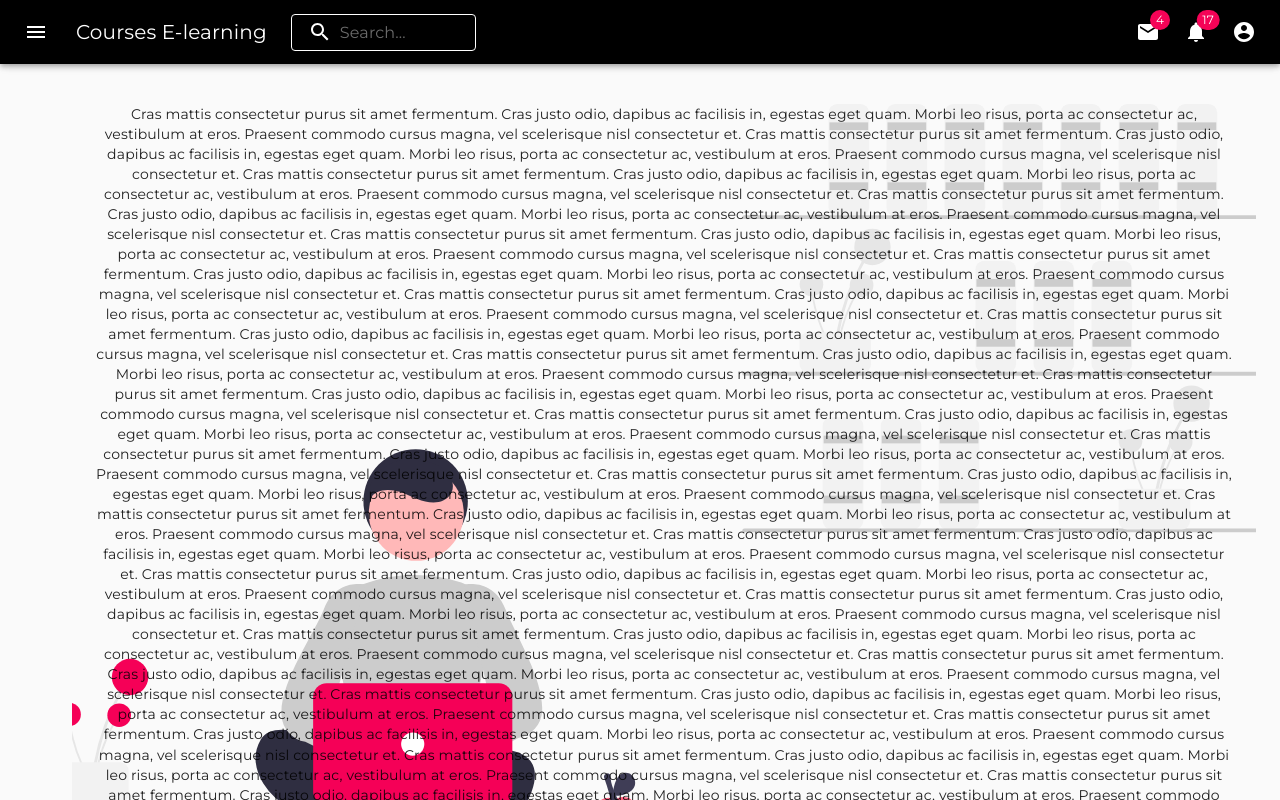
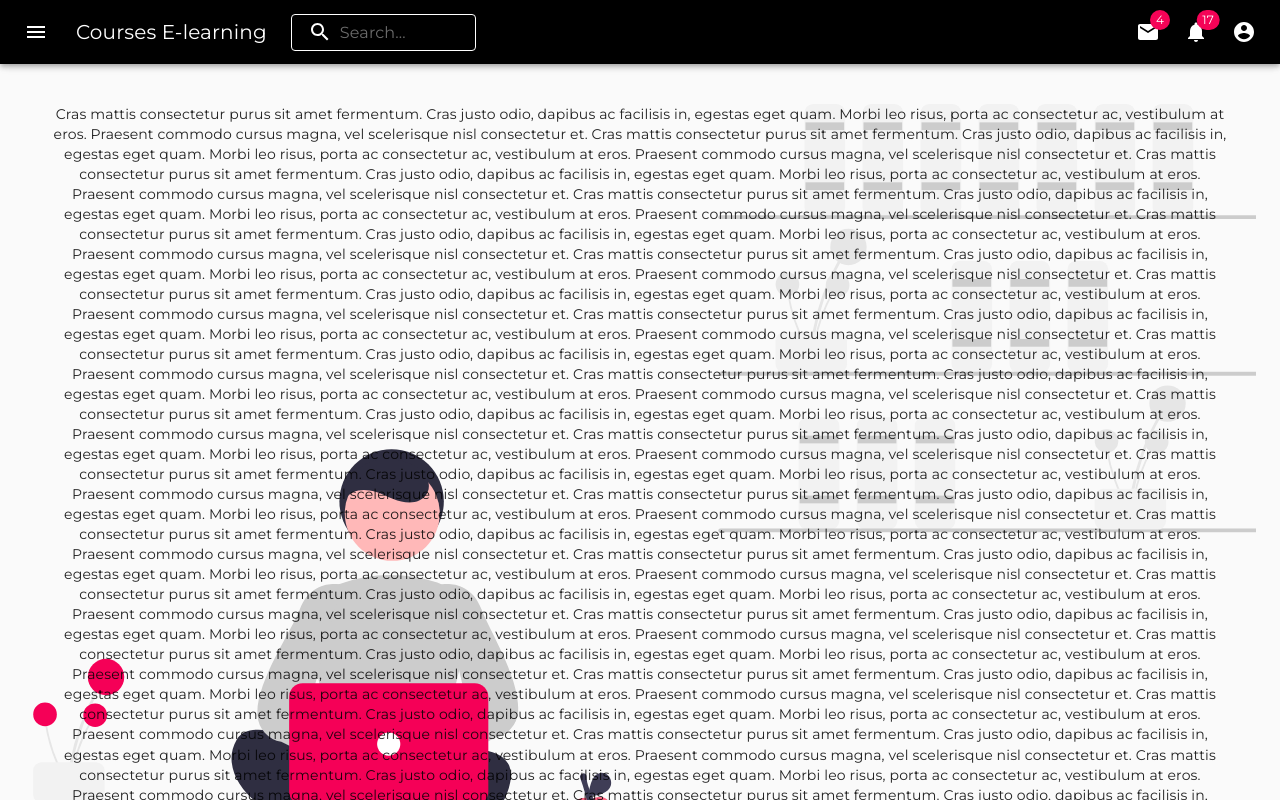
Before and after one commit to NguyenChiTrung1310/course-react-app, a React (Create React App) app in the folder e-learning/: page / in a window 1280 px wide. Shown: the top 800 px of the page. Built offline with nearby package versions, Linux system fonts and the light colour scheme.

Commit message:
Fix bug close menu icon

```diff
--- a/e-learning/src/components/AppBar/index.tsx
+++ b/e-learning/src/components/AppBar/index.tsx
@@ -160,11 +160,11 @@ export default function HideAppBar(props: Props) {
           </Toolbar>
         </AppBar>
       </HideOnScroll>
-      <Toolbar />
+      {/* <Toolbar /> */}
       <MenuMobile
         mobileMenuId={mobileMenuId}
         mobileMoreAnchorEl={mobileMoreAnchorEl}
-        handleMobileMenuClose={handleProfileMenuOpen}
+        handleMobileMenuClose={handleMobileMenuClose}
         handleProfileMenuOpen={handleProfileMenuOpen}
       />
       <MenuDesktop
```
